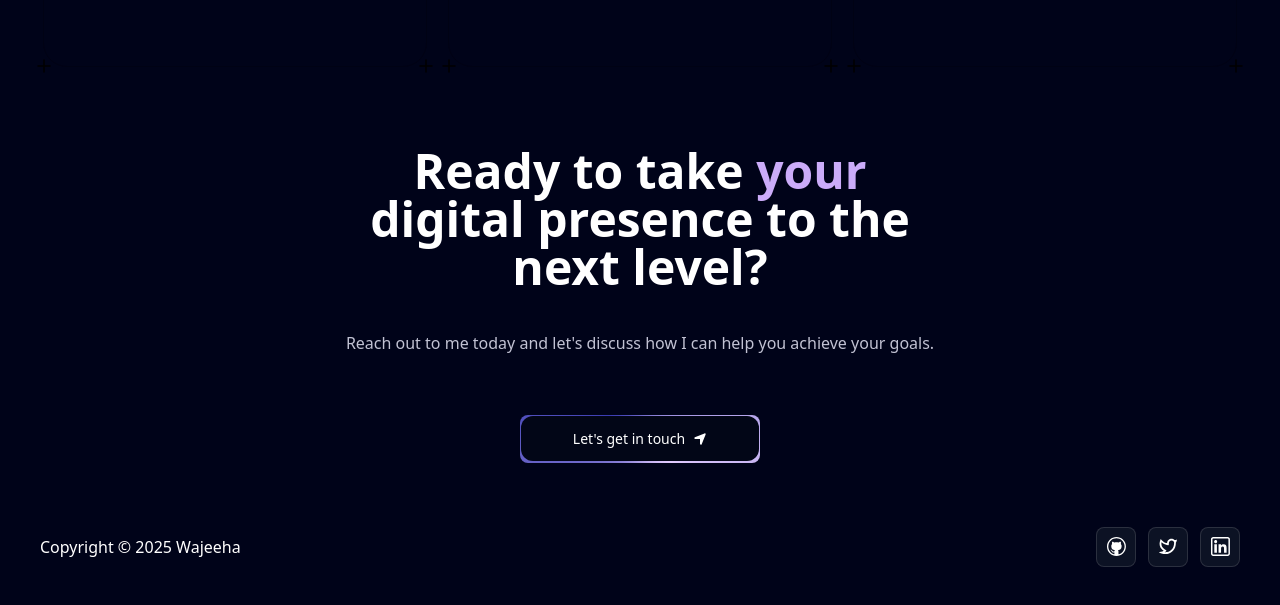
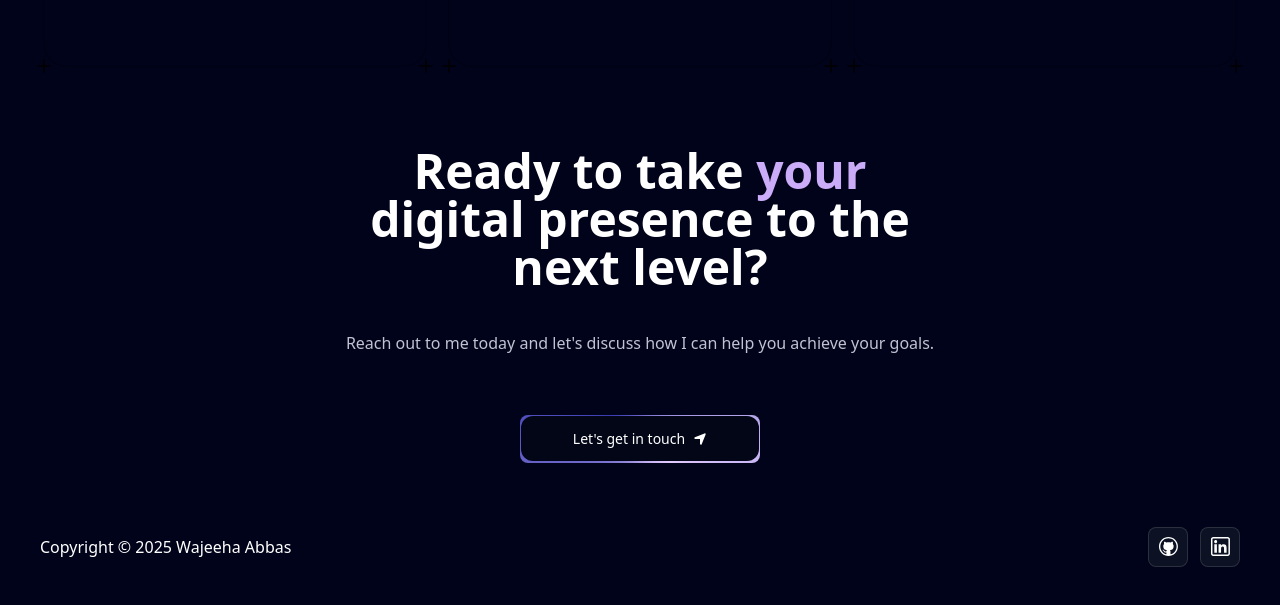
Before and after one commit to Wajeeha85/my-protfolio, a Next.js app: page / in a window 1280 px wide. Shown: the part 3062-3667 px from the top of the page. Built offline with nearby package versions, Linux system fonts and the light colour scheme.

Commit message:
upload some fixes

```diff
--- a/components/Footer.tsx
+++ b/components/Footer.tsx
@@ -25,17 +25,19 @@ const Footer = () => {
       </div>
       <div className="flex mt-16 md:flex-row flex-col justify-between items-center">
         <p className="md:text-base text-sm md:font-normal font-light">
-          Copyright © 2025 Wajeeha
+          Copyright © 2025 Wajeeha Abbas
         </p>
 
         <div className="flex items-center md:gap-3 gap-6">
           {socialMedia.map((info) => (
-            <div
+            <a
+            target="_blank"
               key={info.id}
               className="w-10 h-10 cursor-pointer flex justify-center items-center backdrop-filter backdrop-blur-lg saturate-180 bg-opacity-75 bg-black-200 rounded-lg border border-black-300"
+              href={info.link}
             >
               <img src={info.img} alt="icons" width={20} height={20} />
-            </div>
+            </a>
           ))}
         </div>
       </div>
--- a/data/index.ts
+++ b/data/index.ts
@@ -1,7 +1,6 @@
 export const navItems = [
   { name: "About", link: "#about" },
   { name: "Projects", link: "#projects" },
-  { name: "Testimonials", link: "#testimonials" },
   { name: "Contact", link: "#contact" },
 ];
 
@@ -49,7 +48,7 @@ export const gridItems = [
 
   {
     id: 5,
-    title: "Currently building a JS Animation library",
+    title: "Building a Python chatbot to answer book queries.",
     description: "The Inside Scoop",
     className: "md:col-span-3 md:row-span-2",
     imgClassName: "absolute right-0 bottom-0 md:w-96 w-60",
@@ -104,38 +103,7 @@ export const projects = [
   },
 ];
 
-export const testimonials = [
-  {
-    quote:
-      "Collaborating with Adrian was an absolute pleasure. His professionalism, promptness, and dedication to delivering exceptional results were evident throughout our project. Adrian's enthusiasm for every facet of development truly stands out. If you're seeking to elevate your website and elevate your brand, Adrian is the ideal partner.",
-    name: "Michael Johnson",
-    title: "Director of AlphaStream Technologies",
-  },
-  {
-    quote:
-      "Collaborating with Adrian was an absolute pleasure. His professionalism, promptness, and dedication to delivering exceptional results were evident throughout our project. Adrian's enthusiasm for every facet of development truly stands out. If you're seeking to elevate your website and elevate your brand, Adrian is the ideal partner.",
-    name: "Michael Johnson",
-    title: "Director of AlphaStream Technologies",
-  },
-  {
-    quote:
-      "Collaborating with Adrian was an absolute pleasure. His professionalism, promptness, and dedication to delivering exceptional results were evident throughout our project. Adrian's enthusiasm for every facet of development truly stands out. If you're seeking to elevate your website and elevate your brand, Adrian is the ideal partner.",
-    name: "Michael Johnson",
-    title: "Director of AlphaStream Technologies",
-  },
-  {
-    quote:
-      "Collaborating with Adrian was an absolute pleasure. His professionalism, promptness, and dedication to delivering exceptional results were evident throughout our project. Adrian's enthusiasm for every facet of development truly stands out. If you're seeking to elevate your website and elevate your brand, Adrian is the ideal partner.",
-    name: "Michael Johnson",
-    title: "Director of AlphaStream Technologies",
-  },
-  {
-    quote:
-      "Collaborating with Adrian was an absolute pleasure. His professionalism, promptness, and dedication to delivering exceptional results were evident throughout our project. Adrian's enthusiasm for every facet of development truly stands out. If you're seeking to elevate your website and elevate your brand, Adrian is the ideal partner.",
-    name: "Michael Johnson",
-    title: "Director of AlphaStream Technologies",
-  },
-];
+
 
 export const companies = [
   {
@@ -184,15 +152,15 @@ export const socialMedia = [
   {
     id: 1,
     img: "/git.svg",
-    link:'github.com/Wajeeha85'
+    link: "https://github.com/wajeeha85",
   },
-  {
-    id: 2,
-    img: "/twit.svg",
-  },
+  // {
+  //   id: 2,
+  //   img: "/twit.svg",
+  // },
   {
     id: 3,
     img: "/link.svg",
-    link:'https://www.linkedin.com/in/wajeeha-abbas-dev/'
+    link: "https://www.linkedin.com/in/wajeeha-abbas-dev/",
   },
 ];
```
